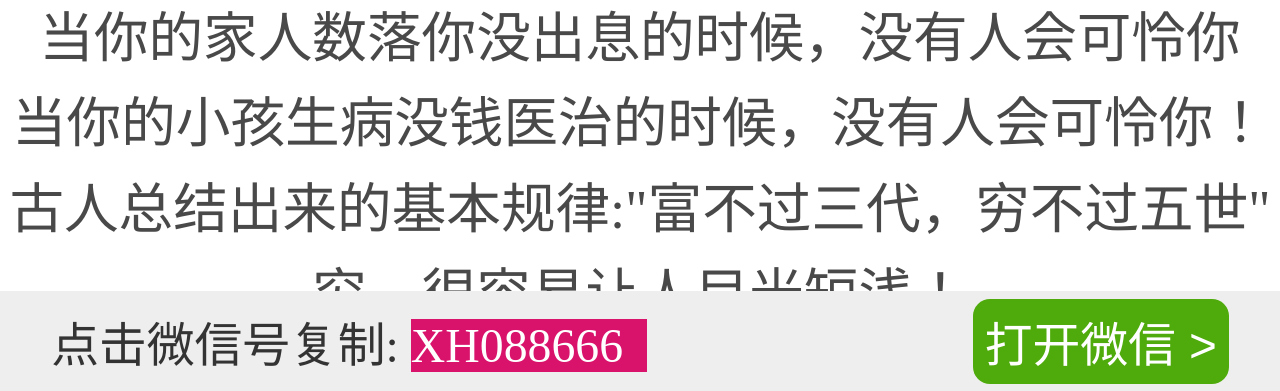
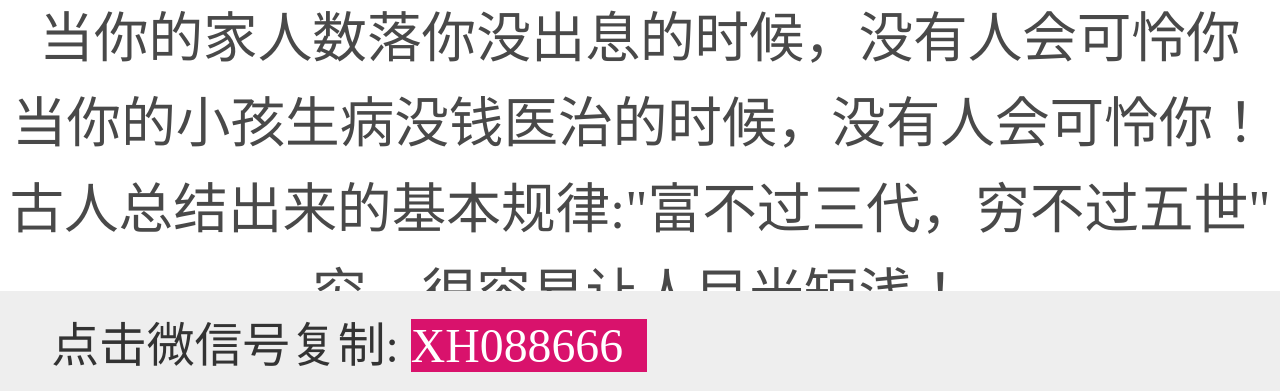
Before and after one commit to putishu0/wangzhuan, a plain HTML site: page index.html in a window 1280 px wide. Shown: the part 407-798 px from the top of the page. Drawn offline with nearby package versions, Linux system fonts and the light colour scheme.

Commit message:
Update index.html

```diff
--- a/index.html
+++ b/index.html
@@ -193,9 +193,6 @@
      </ol>
      <div class="fixed">
         <pre>点击微信号复制: <span id="clone">XH088666  </span> </pre>
-        <a href="https://fa.163.com/activity/s/AdviserWechat/qrcode/sign.do?from=tgwbaidusem20&adchannel=tgwbaidusem20">
-            <button>打开微信 ></button>
-        </a>
     </div>
     <div class="fixed1">
         <img src="img/main_12.jpg" alt="">
```
